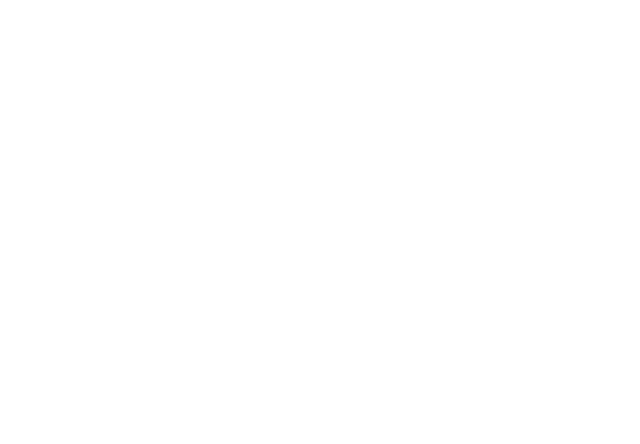
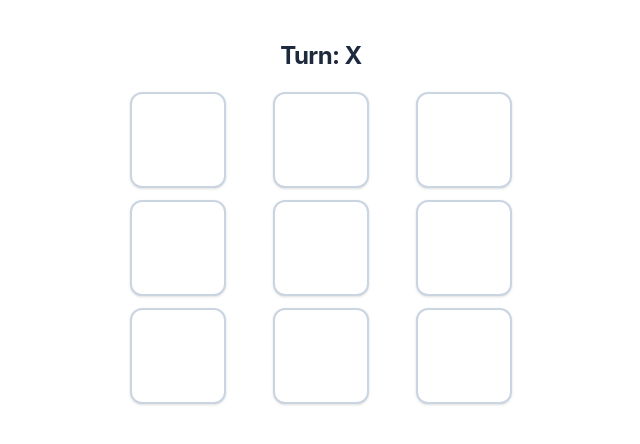
Before and after one commit to Suraj-1309/2-Player-Web, a React app in the folder frontend/: page /tic-tac-toe in a window 1280 px wide. Shown: the top 444 px of the page, without its empty margins (319-959 px from the left). Built offline with nearby package versions, Linux system fonts and the light colour scheme; the HTML template or start-up script is replaced by a standard one.

Commit message:
add board to game 1

```diff
--- a/frontend/src/games/TicTacToe/Main.jsx
+++ b/frontend/src/games/TicTacToe/Main.jsx
@@ -1,10 +1,25 @@
-import React from "react";
+import { useState } from "react";
 import Board from "./components/Board";
 
 export const TicTacToe = () => {
+    const [cells, setCells] = useState(Array(9).fill(null));
+    const [xIsNext, setXIsNext] = useState(true);
+
+    function handleCellClick(index) {
+        if (cells[index]) return;
+
+        const next = [...cells];
+        next[index] = xIsNext ? "X" : "O";
+        setCells(next);
+        setXIsNext((prev) => !prev);
+    }
+
     return (
-        <>
-        <Board />
-        </>
-    )
-}
+        <section className="mx-auto mt-10 w-full max-w-md px-4">
+            <h2 className="mb-5 text-center text-2xl font-bold tracking-tight text-slate-800">
+                Turn: {xIsNext ? "X" : "O"}
+            </h2>
+            <Board cells={cells} onCellClick={handleCellClick} />
+        </section>
+    );
+};
--- a/frontend/src/games/TicTacToe/components/Board.jsx
+++ b/frontend/src/games/TicTacToe/components/Board.jsx
@@ -3,9 +3,9 @@
 export default function Board({
     cells = Array(9).fill(null),
     onCellClick = () => {},
-}){
+}) {
     return (
-        <div className='board'>
+        <div className='grid grid-cols-3 gap-3 place-items-center'>
             {cells.map((value, index) => (
                 <Square
                     key={index}
--- a/frontend/src/games/TicTacToe/components/Square.jsx
+++ b/frontend/src/games/TicTacToe/components/Square.jsx
@@ -1,17 +1,25 @@
 import xImg from "../../../assets/tic-tac-toe/images/zoro_kawai_face.jpg"
 import oImg from "../../../assets/tic-tac-toe/images/sanji_kawai_face.png"
 
-function Mark({value}){
-    if(value === 'X') return <Img src={xImg} alt='X'/>
-    if(value === 'O') return <Img src={oImg} alt='O'/>
+function Mark({ value }) {
+    if (value === 'X') {
+        return <img src={xImg} alt='X' className='h-12 w-12 rounded-full object-cover' />
+    }
+    if (value === 'O') {
+        return <img src={oImg} alt='O' className='h-12 w-12 rounded-full object-cover' />
+    }
 
     return null;
 }
 
-export default function Square({value, onClick}){
+export default function Square({ value, onClick }) {
     return (
-        <button className="square" onClick={onClick}>
-            <Mark value={value}/>
+        <button
+            className="flex h-24 w-24 items-center justify-center rounded-xl border-2 border-slate-300 bg-white shadow-sm transition hover:-translate-y-0.5 hover:border-slate-500 hover:shadow-md"
+            onClick={onClick}
+            type='button'
+        >
+            <Mark value={value} />
         </button>
     )
 };
```
